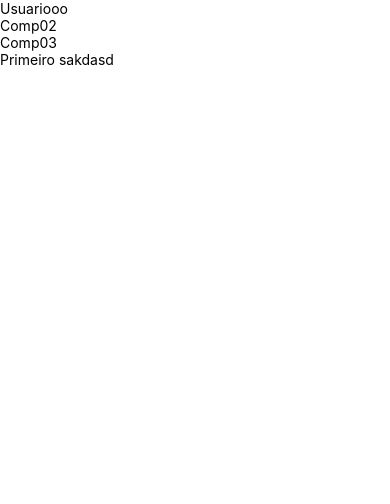
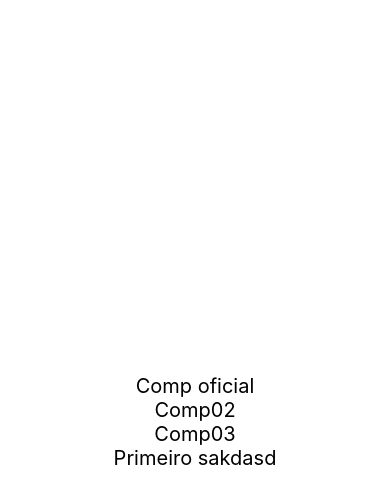
Before and after one commit to guisantosalves/first_project_reactNative, a React Native app: screen / in a window 390 px wide. Shown: the top 504 px of the page. Built offline with nearby package versions, Linux system fonts and the light colour scheme.

Commit message:
using css

```diff
--- a/src/App.js
+++ b/src/App.js
@@ -1,15 +1,23 @@
 //quando é exportado por default ele nao precisa estar dentro de chaves
 //quando é exportado sem o default, obrigatoriamente precisa estar dentro de chaves
 import React from 'react';
-import {Text, View} from 'react-native';
+import {Text, View, StyleSheet} from 'react-native';
 import Primeiro from './components/Primeiro';
-import X, {Comp2, Comp3} from './components/Multi';
+import CompPadrao, {Comp2, Comp3} from './components/Multi';
 
 export default () => (
-    <View>
-        <X/>
+    <View style={style.App}>
+        <CompPadrao/>
         <Comp2/>
         <Comp3/>
         <Primeiro/>
     </View>
 );
+
+const style = StyleSheet.create({
+    App:{
+        flexGrow: 1, //o tanto que o componente pode crescer
+        justifyContent: "center", //eixo principal (eixo vertical)
+        alignItems: "center", //eixo secundário (eixo horizontal)
+    }
+})
--- a/src/components/Multi.js
+++ b/src/components/Multi.js
@@ -1,16 +1,18 @@
 import React from "react";
 import {Text} from 'react-native';
+import estilo from './estilo';
 
-export default function Comp(){
-    return <Text>Usuariooo</Text>
+function Comp(){
+    return <Text style={estilo.fontG}>Comp oficial</Text>
 }
 
 function Comp2(){
-    return <Text>Comp02</Text>
+    return <Text style={estilo.fontG}>Comp02</Text>
 }
 
 function Comp3(){
-    return <Text>Comp03</Text>
+    return <Text style={estilo.fontG}>Comp03</Text>
 }
 
-export {Comp2, Comp3}
+export {Comp2, Comp3};
+export default Comp;
--- a/src/components/Primeiro.js
+++ b/src/components/Primeiro.js
@@ -1,4 +1,5 @@
 import React from 'react';
 import {Text} from 'react-native';
+import estilo from './estilo';
 
-export default () => <Text>Primeiro sakdasd</Text>
+export default () => <Text style={estilo.fontG}>Primeiro sakdasd</Text>
--- /dev/null
+++ b/src/components/estilo.js
@@ -0,0 +1,7 @@
+import {StyleSheet} from 'react-native';
+
+export default StyleSheet.create({
+    fontG:{
+        fontSize: 20
+    }
+})
```
